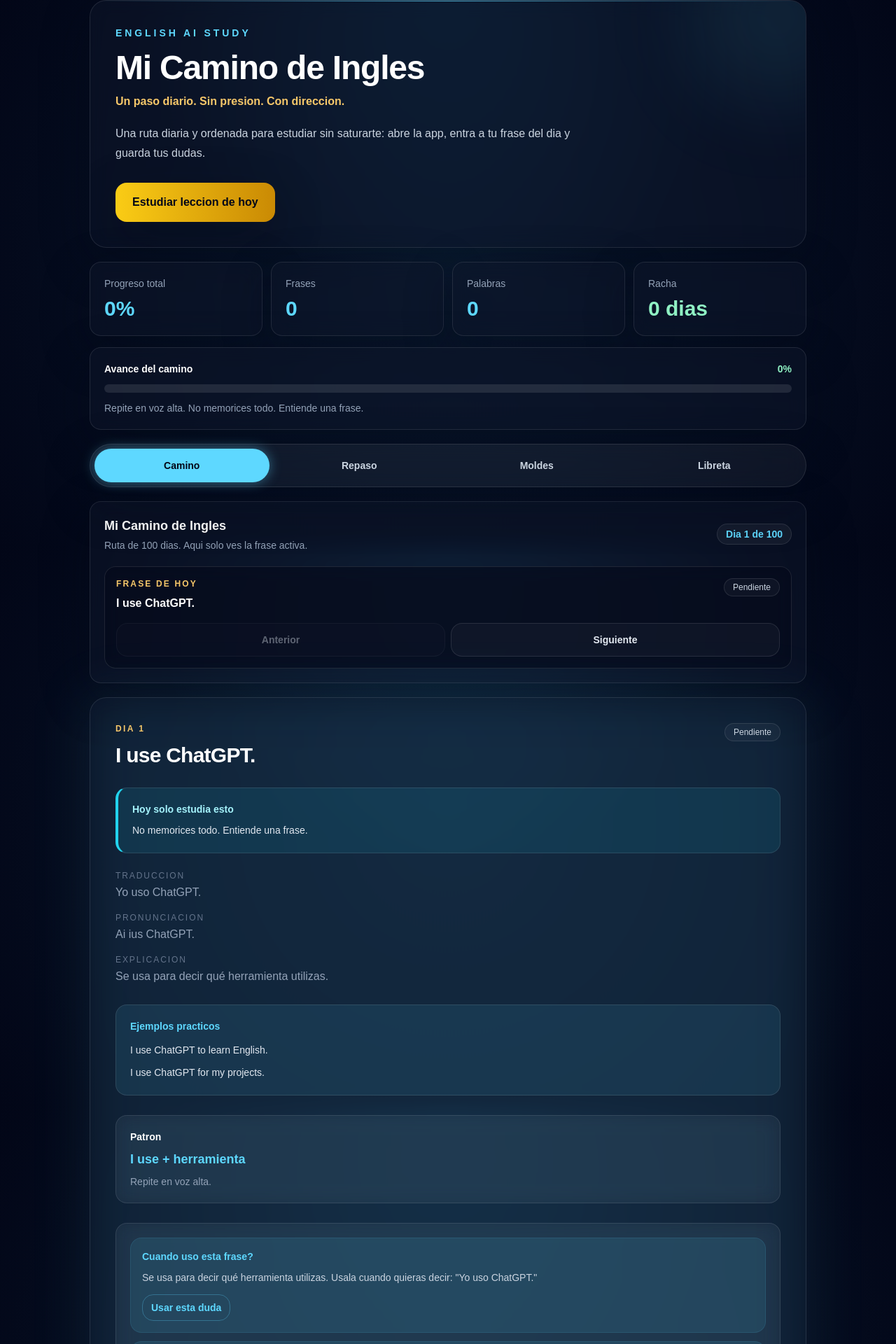
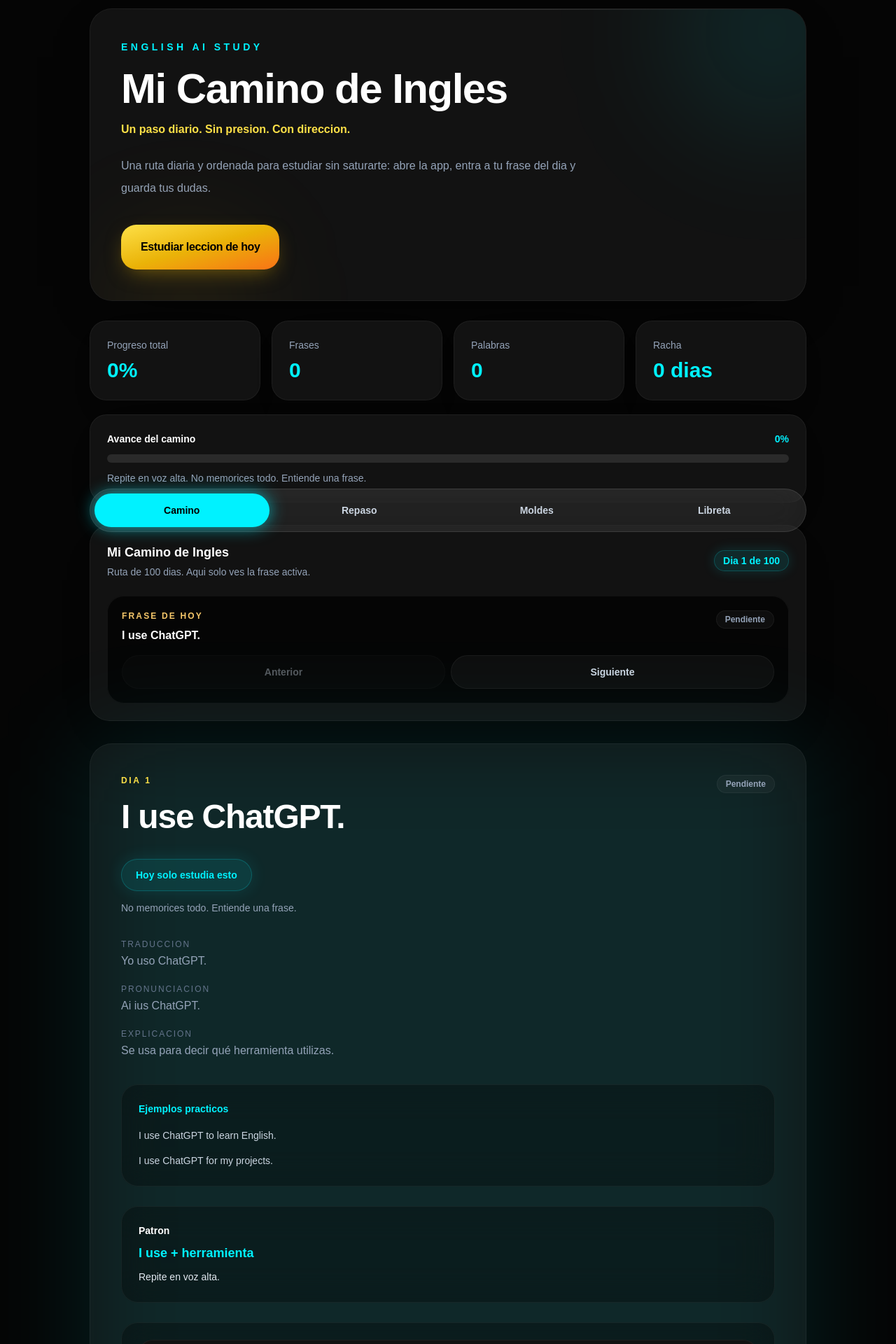
Before and after one commit to Aster1200/english-ai-study, a Next.js app: page / in a window 1280 px wide. Shown: the part 20-1940 px from the top of the page at 70% size. Built offline with nearby package versions, Linux system fonts and the light colour scheme.

Commit message:
Apply premium mobile UI refresh

```diff
--- a/app/globals.css
+++ b/app/globals.css
@@ -12,9 +12,7 @@
 
 body {
   margin: 0;
-  background:
-    radial-gradient(circle at 50% 0%, rgba(56, 189, 248, 0.12), transparent 28rem),
-    radial-gradient(circle, #0a192f 0%, #020617 100%);
+  background: #050505;
   background-attachment: fixed;
   color: #f5f7fb;
   font-family: Arial, Helvetica, sans-serif;
--- a/app/page.tsx
+++ b/app/page.tsx
@@ -207,28 +207,29 @@
   }
 
   return (
-    <main className="min-h-screen px-4 pb-32 pt-5 sm:px-6 sm:pb-12">
+    <main className="min-h-screen bg-[#050505] px-4 pb-36 pt-6 sm:px-6 sm:pb-14 sm:pt-8">
       <div className="mx-auto max-w-5xl">
-        <header className="relative overflow-hidden rounded-3xl border border-white/10 bg-slate-900/50 p-7 shadow-glow backdrop-blur-md sm:p-9">
-          <div className="absolute -right-20 -top-24 h-60 w-60 rounded-full bg-cyanGlow/10 blur-3xl" />
-          <div className="absolute inset-x-0 top-0 h-px bg-gradient-to-r from-transparent via-cyanGlow/70 to-transparent" />
+        <header className="relative overflow-hidden rounded-[2rem] border border-white/5 bg-[#121212] p-8 shadow-[0_24px_80px_-45px_rgba(0,0,0,0.9)] backdrop-blur-xl sm:p-11">
+          <div className="absolute -right-24 -top-28 h-72 w-72 rounded-full bg-[#00f2ff]/10 blur-[90px]" />
+          <div className="absolute -bottom-24 left-10 h-48 w-48 rounded-full bg-yellow-500/10 blur-[80px]" />
+          <div className="absolute inset-x-8 top-0 h-px bg-gradient-to-r from-transparent via-white/20 to-transparent" />
           <div className="max-w-3xl">
-            <p className="text-xs font-semibold uppercase tracking-[0.28em] text-cyanGlow sm:text-sm">
+            <p className="text-xs font-semibold uppercase tracking-[0.32em] text-[#00f2ff] sm:text-sm">
               English AI Study
             </p>
-            <h1 className="mt-4 text-3xl font-black tracking-tight text-white sm:text-5xl">
+            <h1 className="mt-5 text-4xl font-black tracking-tight text-white sm:text-6xl">
               Mi Camino de Ingles
             </h1>
-            <p className="mt-3 text-base font-semibold text-warm">
+            <p className="mt-4 text-base font-semibold text-yellow-300">
               Un paso diario. Sin presion. Con direccion.
             </p>
-            <p className="mt-5 max-w-2xl text-base leading-7 text-slate-300">
+            <p className="mt-6 max-w-2xl text-base leading-8 text-slate-400">
               Una ruta diaria y ordenada para estudiar sin saturarte: abre la
               app, entra a tu frase del dia y guarda tus dudas.
             </p>
           </div>
           <button
-            className="relative mt-7 min-h-14 w-full rounded-2xl bg-gradient-to-r from-yellow-400 to-yellow-600 px-6 py-4 text-base font-black text-slate-950 shadow-glow transition hover:-translate-y-0.5 hover:shadow-[0_0_20px_rgba(250,204,21,0.4)] sm:w-auto"
+            className="relative mt-9 min-h-16 w-full rounded-[1.35rem] bg-gradient-to-br from-yellow-300 via-yellow-500 to-orange-500 px-7 py-4 text-base font-black tracking-tight text-black shadow-[0_10px_30px_-10px_rgba(234,179,8,0.5)] transition duration-300 hover:-translate-y-1 hover:shadow-[0_18px_45px_-12px_rgba(234,179,8,0.75)] sm:w-auto"
             onClick={() => {
               setActiveTab("learn");
               setActiveLessonId(nextLesson.id);
@@ -239,25 +240,25 @@
           </button>
         </header>
 
-        <section className="mt-5 grid grid-cols-2 gap-3 sm:grid-cols-4">
+        <section className="mt-7 grid grid-cols-2 gap-4 sm:grid-cols-4">
           <StatCard label="Progreso total" value={`${stats.totalProgress}%`} />
           <StatCard label="Frases" value={stats.learnedPhraseCount} />
           <StatCard label="Palabras" value={stats.learnedWordCount} />
           <StatCard
-            accent="text-calm"
+            accent="text-[#00f2ff]"
             label="Racha"
             value={`${stats.streak} dias`}
           />
         </section>
 
-        <section className="mt-4 rounded-2xl border border-white/10 bg-slate-900/50 p-5 shadow-glow backdrop-blur-md">
+        <section className="mt-5 rounded-[1.5rem] border border-white/5 bg-[#121212] p-6 shadow-[0_24px_80px_-55px_rgba(0,0,0,0.95)] backdrop-blur-xl">
           <div className="flex items-center justify-between gap-4">
             <p className="text-sm font-bold text-white">Avance del camino</p>
-            <p className="text-sm font-bold text-calm">{stats.totalProgress}%</p>
+            <p className="text-sm font-bold text-[#00f2ff]">{stats.totalProgress}%</p>
           </div>
           <div className="mt-3 h-3 overflow-hidden rounded-full bg-white/10">
             <div
-              className="h-full rounded-full bg-gradient-to-r from-emerald-300 to-cyan-300 transition-all"
+              className="h-full rounded-full bg-[#00f2ff] shadow-[0_0_18px_rgba(0,242,255,0.65)] transition-all"
               style={{ width: `${stats.totalProgress}%` }}
             />
           </div>
@@ -266,14 +267,14 @@
           </p>
         </section>
 
-        <nav className="fixed bottom-4 left-4 right-4 z-20 rounded-full border border-white/10 bg-white/5 p-1.5 shadow-glow backdrop-blur-lg sm:sticky sm:top-3 sm:mt-5">
+        <nav className="fixed bottom-5 left-5 right-5 z-20 mx-auto max-w-5xl rounded-full border border-white/10 bg-white/10 p-1.5 shadow-[0_24px_80px_-35px_rgba(0,0,0,0.95)] backdrop-blur-xl">
           <div className="grid grid-cols-4 gap-1">
             {tabs.map((tab) => (
               <button
-                className={`min-h-12 rounded-full px-3 py-2 text-sm font-bold transition ${
+                className={`min-h-12 rounded-full px-3 py-2 text-sm font-bold transition duration-300 ${
                   activeTab === tab.key
-                    ? "bg-cyanGlow text-slate-950 shadow-[0_0_18px_rgba(94,216,255,0.45)]"
-                    : "text-slate-300 hover:bg-white/[0.06] hover:text-white"
+                    ? "bg-[#00f2ff] text-black shadow-[0_0_24px_rgba(0,242,255,0.65)]"
+                    : "text-slate-300 hover:bg-white/[0.08] hover:text-white"
                 }`}
                 key={tab.key}
                 onClick={() => setActiveTab(tab.key)}
@@ -285,7 +286,7 @@
           </div>
         </nav>
 
-        <div className="mt-5 space-y-5">
+        <div className="mt-8 space-y-8">
           {activeTab === "learn" && (
             <>
               {pendingCheckpoint && (
--- a/components/DayRoadmap.tsx
+++ b/components/DayRoadmap.tsx
@@ -30,7 +30,7 @@
         : "Pendiente";
 
   return (
-    <section className="rounded-2xl border border-white/10 bg-slate-900/50 p-5 shadow-glow backdrop-blur-md">
+    <section className="rounded-[1.75rem] border border-white/5 bg-[#121212] p-6 shadow-[0_24px_80px_-55px_rgba(0,0,0,0.95)] backdrop-blur-xl">
       <div className="flex flex-col gap-3 sm:flex-row sm:items-center sm:justify-between">
         <div>
           <h2 className="text-lg font-bold text-white">Mi Camino de Ingles</h2>
@@ -38,13 +38,13 @@
             Ruta de {lessons.length} dias. Aqui solo ves la frase activa.
           </p>
         </div>
-        <span className="rounded-full border border-white/10 bg-white/5 px-3 py-1 text-sm font-bold text-cyanGlow">
+        <span className="rounded-full border border-[#00f2ff]/20 bg-[#00f2ff]/10 px-3 py-1 text-sm font-bold text-[#00f2ff] shadow-[0_0_18px_rgba(0,242,255,0.15)]">
           Dia {activeLesson?.day ?? 1} de {lessons.length}
         </span>
       </div>
 
       {activeLesson && (
-        <div className="mt-5 rounded-2xl border border-white/10 bg-slate-950/50 p-4 backdrop-blur-md">
+        <div className="mt-6 rounded-[1.5rem] border border-white/5 bg-[#050505] p-5 backdrop-blur-xl">
           <div className="flex flex-col gap-2 sm:flex-row sm:items-start sm:justify-between">
             <div>
               <p className="text-xs font-semibold uppercase tracking-[0.18em] text-warm">
@@ -54,14 +54,20 @@
                 {activeLesson.phrase}
               </p>
             </div>
-            <span className="w-fit rounded-full border border-white/10 bg-white/[0.04] px-3 py-1 text-xs text-slate-300">
+            <span
+              className={`w-fit rounded-full border px-3 py-1 text-xs font-semibold ${
+                status === "known"
+                  ? "border-[#00f2ff]/40 bg-[#00f2ff]/15 text-[#00f2ff] shadow-[0_0_18px_rgba(0,242,255,0.35)]"
+                  : "border-white/5 bg-white/[0.04] text-slate-400"
+              }`}
+            >
               {statusLabel}
             </span>
           </div>
 
           <div className="mt-4 grid grid-cols-2 gap-2">
             <button
-              className="min-h-12 rounded-2xl border border-white/10 bg-white/[0.04] px-4 py-2 text-sm font-bold text-slate-200 transition enabled:hover:border-cyanGlow/40 disabled:cursor-not-allowed disabled:opacity-40"
+              className="min-h-12 rounded-full border border-white/5 bg-white/[0.04] px-4 py-2 text-sm font-bold text-slate-300 transition enabled:hover:border-[#00f2ff]/40 enabled:hover:text-white disabled:cursor-not-allowed disabled:opacity-40"
               disabled={!previousLesson}
               onClick={() => previousLesson && onSelectLesson(previousLesson.id)}
               type="button"
@@ -69,7 +75,7 @@
               Anterior
             </button>
             <button
-              className="min-h-12 rounded-2xl border border-white/10 bg-white/[0.04] px-4 py-2 text-sm font-bold text-slate-200 transition enabled:hover:border-cyanGlow/40 disabled:cursor-not-allowed disabled:opacity-40"
+              className="min-h-12 rounded-full border border-white/5 bg-white/[0.04] px-4 py-2 text-sm font-bold text-slate-300 transition enabled:hover:border-[#00f2ff]/40 enabled:hover:text-white disabled:cursor-not-allowed disabled:opacity-40"
               disabled={!nextLesson}
               onClick={() => nextLesson && onSelectLesson(nextLesson.id)}
               type="button"
--- a/components/LessonCard.tsx
+++ b/components/LessonCard.tsx
@@ -31,68 +31,76 @@
   }
 
   return (
-    <section className="relative rounded-3xl border border-white/10 bg-slate-900/50 p-7 shadow-glow backdrop-blur-md sm:p-9">
-      <div className="pointer-events-none absolute -inset-1 -z-10 rounded-3xl bg-cyanGlow/10 blur-2xl" />
-      <div className="flex items-start justify-between gap-4">
+    <section className="relative rounded-[2rem] border border-white/5 bg-[#121212]/95 p-8 shadow-[0_30px_100px_-55px_rgba(0,0,0,0.95)] backdrop-blur-2xl sm:p-11">
+      <div className="pointer-events-none absolute -inset-3 -z-10 rounded-[2.2rem] bg-[#00f2ff]/10 blur-[70px]" />
+      <div className="flex items-start justify-between gap-5">
         <div>
-          <p className="text-xs font-semibold uppercase tracking-[0.2em] text-warm">
+          <p className="text-xs font-semibold uppercase tracking-[0.22em] text-yellow-300">
             Dia {lesson.day}
           </p>
-          <h2 className="mt-3 text-2xl font-semibold tracking-tight text-white sm:text-3xl">
+          <h2 className="mt-5 text-4xl font-bold tracking-tight text-white sm:text-5xl">
             {lesson.phrase}
           </h2>
         </div>
-        <span className="rounded-full border border-white/10 bg-white/[0.04] px-3 py-1 text-xs text-slate-300">
+        <span
+          className={`rounded-full border px-3 py-1 text-xs font-semibold ${
+            isKnown
+              ? "border-[#00f2ff]/40 bg-[#00f2ff]/15 text-[#00f2ff] shadow-[0_0_18px_rgba(0,242,255,0.4)]"
+              : "border-white/5 bg-white/[0.04] text-slate-400"
+          }`}
+        >
           {isKnown ? "Dominado" : "Pendiente"}
         </span>
       </div>
 
-      <div className="mt-7 rounded-2xl border border-white/10 border-l-4 border-l-cyan-400 bg-cyan-400/10 p-5">
-        <p className="text-sm font-bold text-cyan-200">Hoy solo estudia esto</p>
-        <p className="mt-2 text-sm leading-6 text-slate-200">
-          No memorices todo. Entiende una frase.
-        </p>
+      <div className="mt-9 w-fit rounded-full border border-[#00f2ff]/20 bg-[#00f2ff]/10 px-5 py-3 shadow-[0_0_24px_rgba(0,242,255,0.12)]">
+        <p className="text-sm font-bold text-[#00f2ff]">Hoy solo estudia esto</p>
       </div>
+      <p className="mt-3 text-sm leading-6 text-slate-400">
+        No memorices todo. Entiende una frase.
+      </p>
 
-      <div className="mt-6 space-y-4">
+      <div className="mt-8 space-y-5">
         <InfoRow label="Traduccion" value={lesson.translation} />
         <InfoRow label="Pronunciacion" value={lesson.pronunciation} />
         <InfoRow label="Explicacion" value={lesson.explanation} />
       </div>
 
-      <div className="mt-7 rounded-2xl border border-white/10 bg-cyanGlow/10 p-5">
-        <p className="text-sm font-semibold text-cyanGlow">Ejemplos practicos</p>
-        <div className="mt-3 space-y-2">
+      <div className="mt-9 rounded-[1.5rem] border border-white/5 bg-black/30 p-6 backdrop-blur-xl">
+        <p className="text-sm font-semibold text-[#00f2ff]">Ejemplos practicos</p>
+        <div className="mt-4 space-y-3">
           {lesson.examples.map((example) => (
-            <p key={example} className="text-sm leading-6 text-slate-200">
+            <p key={example} className="text-sm leading-6 text-slate-300">
               {example}
             </p>
           ))}
         </div>
       </div>
 
-      <div className="mt-7 rounded-2xl border border-white/10 bg-white/[0.04] p-5 backdrop-blur-md">
+      <div className="mt-7 rounded-[1.5rem] border border-white/5 bg-black/30 p-6 backdrop-blur-xl">
         <p className="text-sm font-semibold text-white">Patron</p>
-        <p className="mt-2 text-lg font-bold text-cyanGlow">{lesson.pattern}</p>
-        <p className="mt-2 text-sm text-slate-400">Repite en voz alta.</p>
+        <p className="mt-2 text-lg font-bold text-[#00f2ff]">{lesson.pattern}</p>
+        <p className="mt-2 text-sm leading-6 text-slate-200">
+          Repite en voz alta.
+        </p>
       </div>
 
-      <section className="mt-7 rounded-2xl border border-white/10 bg-white/[0.04] p-5 backdrop-blur-md">
+      <section className="mt-7 rounded-[1.5rem] border border-white/5 bg-black/30 p-6 backdrop-blur-xl">
         {lesson.common_doubts.length > 0 && (
-          <div className="space-y-3">
+          <div className="space-y-4">
               {lesson.common_doubts.map((doubt) => (
                 <article
-                  className="rounded-2xl border border-cyanGlow/10 bg-cyanGlow/10 p-4"
+                  className="rounded-[1.25rem] border border-white/5 bg-[#121212] p-5"
                   key={doubt.question}
                 >
-                  <p className="text-sm font-bold text-cyanGlow">
+                  <p className="text-sm font-bold text-[#00f2ff]">
                     {doubt.question}
                   </p>
-                  <p className="mt-2 text-sm leading-6 text-slate-300">
+                  <p className="mt-2 text-sm leading-6 text-slate-400">
                     {doubt.answer}
                   </p>
                   <button
-                    className="mt-3 rounded-2xl border border-cyanGlow/30 px-3 py-2 text-sm font-bold text-cyanGlow transition hover:bg-cyanGlow/10"
+                    className="mt-4 rounded-full border border-[#00f2ff]/25 px-4 py-2 text-sm font-bold text-[#00f2ff] transition hover:bg-[#00f2ff]/10 hover:shadow-[0_0_18px_rgba(0,242,255,0.25)]"
                     onClick={() => useSuggestedDoubt(doubt.question)}
                     type="button"
                   >
@@ -103,10 +111,10 @@
           </div>
         )}
 
-        <label className="mt-5 block">
+        <label className="mt-7 block">
           <span className="text-sm font-semibold text-white">Mi duda</span>
           <textarea
-            className="mt-3 min-h-28 w-full resize-none rounded-2xl border border-white/10 bg-slate-950/60 p-4 text-base leading-6 text-white outline-none transition placeholder:text-slate-500 focus:border-cyanGlow/60"
+            className="mt-3 min-h-32 w-full resize-none rounded-[1.25rem] border border-white/5 bg-[#050505] p-5 text-base leading-6 text-white outline-none transition placeholder:text-slate-600 focus:border-[#00f2ff]/60 focus:shadow-[0_0_24px_rgba(0,242,255,0.12)]"
             onChange={(event) => onQuestionChange(lesson.id, event.target.value)}
             placeholder="Ejemplo: ¿por qué aquí se usa have?"
             value={question}
@@ -115,7 +123,7 @@
 
         <div className="mt-4">
           <button
-            className="min-h-12 w-full rounded-2xl bg-cyanGlow px-4 py-3 font-black text-slate-950 transition hover:shadow-[0_0_18px_rgba(94,216,255,0.38)] hover:brightness-105"
+            className="min-h-14 w-full rounded-[1.25rem] bg-[#00f2ff] px-4 py-3 font-black text-black shadow-[0_0_22px_rgba(0,242,255,0.35)] transition hover:-translate-y-0.5 hover:shadow-[0_0_32px_rgba(0,242,255,0.55)]"
             onClick={consultWithGpt}
             type="button"
           >
@@ -128,14 +136,14 @@
 
       <div className="mt-4 grid grid-cols-1 gap-3 sm:grid-cols-2">
         <button
-          className="min-h-14 rounded-2xl bg-calm px-4 py-3 font-bold text-slate-950 transition hover:brightness-105"
+          className="min-h-14 rounded-[1.25rem] bg-[#00f2ff] px-4 py-3 font-bold text-black shadow-[0_0_24px_rgba(0,242,255,0.35)] transition hover:-translate-y-0.5 hover:shadow-[0_0_34px_rgba(0,242,255,0.55)]"
           onClick={() => onMarkKnown(lesson.id)}
           type="button"
         >
           {isKnown ? "Dominado" : "Ya entiendo"}
         </button>
         <button
-          className="min-h-14 rounded-2xl border border-review/40 bg-review/10 px-4 py-3 font-bold text-review transition hover:bg-review/15"
+          className="min-h-14 rounded-[1.25rem] border border-orange-300/25 bg-orange-500/10 px-4 py-3 font-bold text-orange-200 transition hover:bg-orange-500/15"
           onClick={() => onMarkReview(lesson.id)}
           type="button"
         >
--- a/components/StatCard.tsx
+++ b/components/StatCard.tsx
@@ -4,9 +4,9 @@
   accent?: string;
 };
 
-export function StatCard({ label, value, accent = "text-cyanGlow" }: StatCardProps) {
+export function StatCard({ label, value, accent = "text-[#00f2ff]" }: StatCardProps) {
   return (
-    <div className="rounded-2xl border border-white/10 bg-slate-900/50 p-5 shadow-glow backdrop-blur-md">
+    <div className="rounded-[1.5rem] border border-white/5 bg-[#121212] p-6 shadow-[0_22px_70px_-50px_rgba(0,0,0,0.95)] backdrop-blur-xl">
       <p className="text-sm text-slate-400">{label}</p>
       <p className={`mt-2 text-2xl font-bold tracking-normal sm:text-3xl ${accent}`}>
         {value}
--- a/components/WordsPanel.tsx
+++ b/components/WordsPanel.tsx
@@ -6,12 +6,12 @@
 
 export function WordsPanel({ words }: WordsPanelProps) {
   return (
-    <section className="rounded-2xl border border-white/10 bg-slate-900/50 p-6 shadow-glow backdrop-blur-md">
+    <section className="rounded-[1.75rem] border border-white/5 bg-[#121212] p-7 shadow-[0_24px_80px_-55px_rgba(0,0,0,0.95)] backdrop-blur-xl">
       <h2 className="text-xl font-bold text-white">Palabras clave</h2>
-      <div className="mt-4 space-y-3">
+      <div className="mt-5 space-y-4">
         {words.map((word) => (
           <article
-            className="rounded-2xl border border-white/10 bg-slate-950/50 p-5 backdrop-blur-md"
+            className="rounded-[1.35rem] border border-white/5 bg-[#050505] p-5 backdrop-blur-xl"
             key={word.word}
           >
             <div className="flex items-baseline justify-between gap-3">
```
Also changed, not shown: components/CheckpointPanel.tsx (+9 -9 lines), components/PatternPanel.tsx (+8 -8 lines), components/ReviewPanel.tsx (+6 -6 lines), components/TeacherNotebook.tsx (+6 -6 lines).
